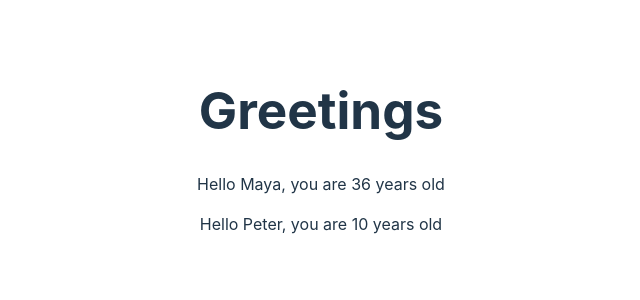
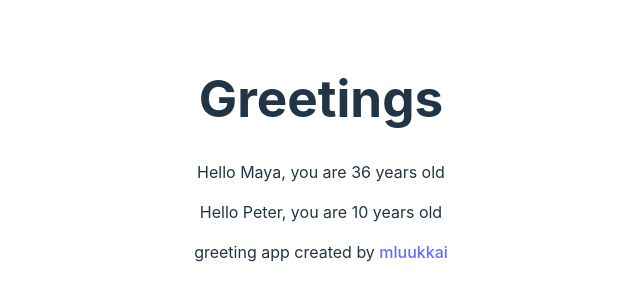
Before and after one commit to didia-josefechado-vinci/web3, a React (Vite) app in the folder tutoriels/module1/part1/: page / in a window 1280 px wide. Shown: the part 250-550 px from the top of the page, without its empty margins (319-959 px from the left). Built offline with nearby package versions, Linux system fonts and the light colour scheme.

Commit message:
no div content

```diff
--- a/tutoriels/module1/part1/eslint.config.js
+++ b/tutoriels/module1/part1/eslint.config.js
@@ -33,6 +33,7 @@ export default [
         'warn',
         { allowConstantExport: true },
       ],
+       'react/prop-types': 0
     },
   },
 ]
--- a/tutoriels/module1/part1/src/App.jsx
+++ b/tutoriels/module1/part1/src/App.jsx
@@ -12,17 +12,25 @@ const Hello = (props) => {
   )
 }
 
+const Footer = () => {
+  return (
+    <div>
+      greeting app created by <a href='https://github.com/mluukkai'>mluukkai</a>
+    </div>
+  )
+}
+
 const App = () => {
-
   const name = 'Peter'
   const age = 10
 
   return (
-    <div>
+    <>
       <h1>Greetings</h1>
       <Hello name='Maya' age={26 + 10} />
       <Hello name={name} age={age} />
-    </div>
+      <Footer />
+    </>
   )
 }
 
```
